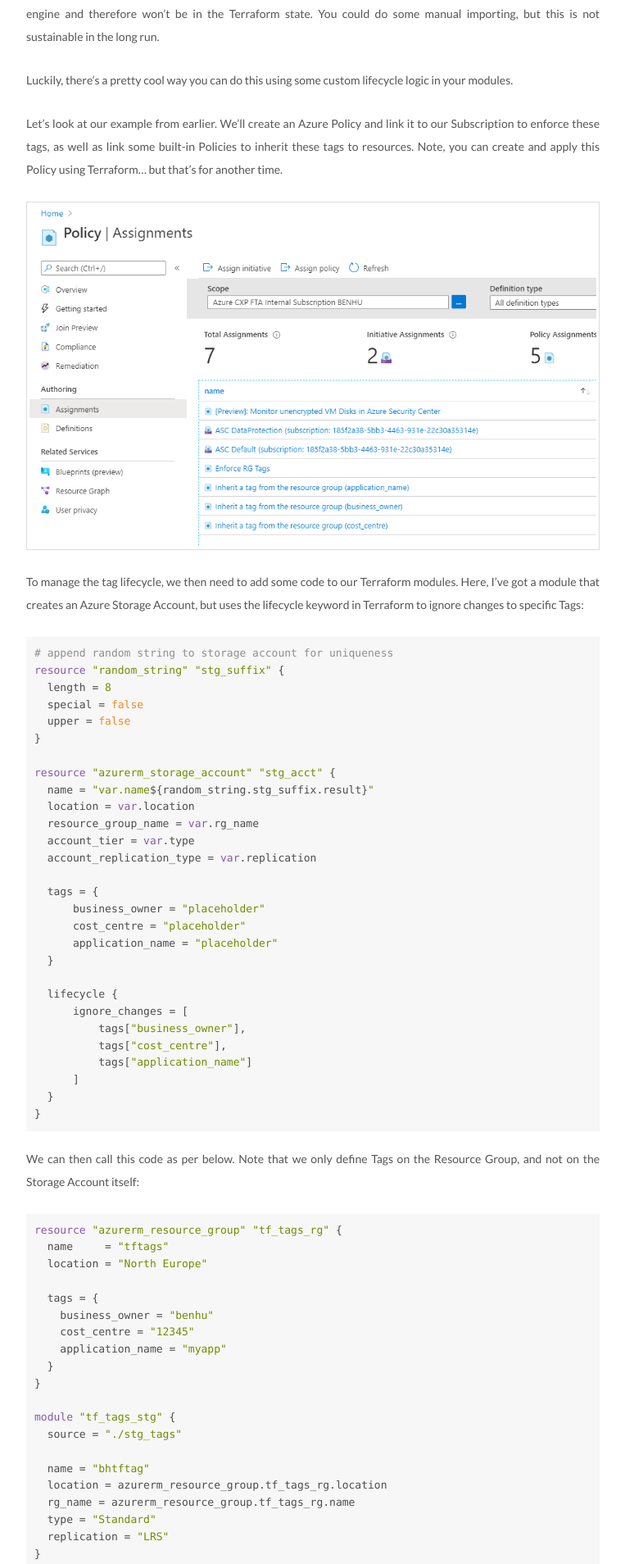
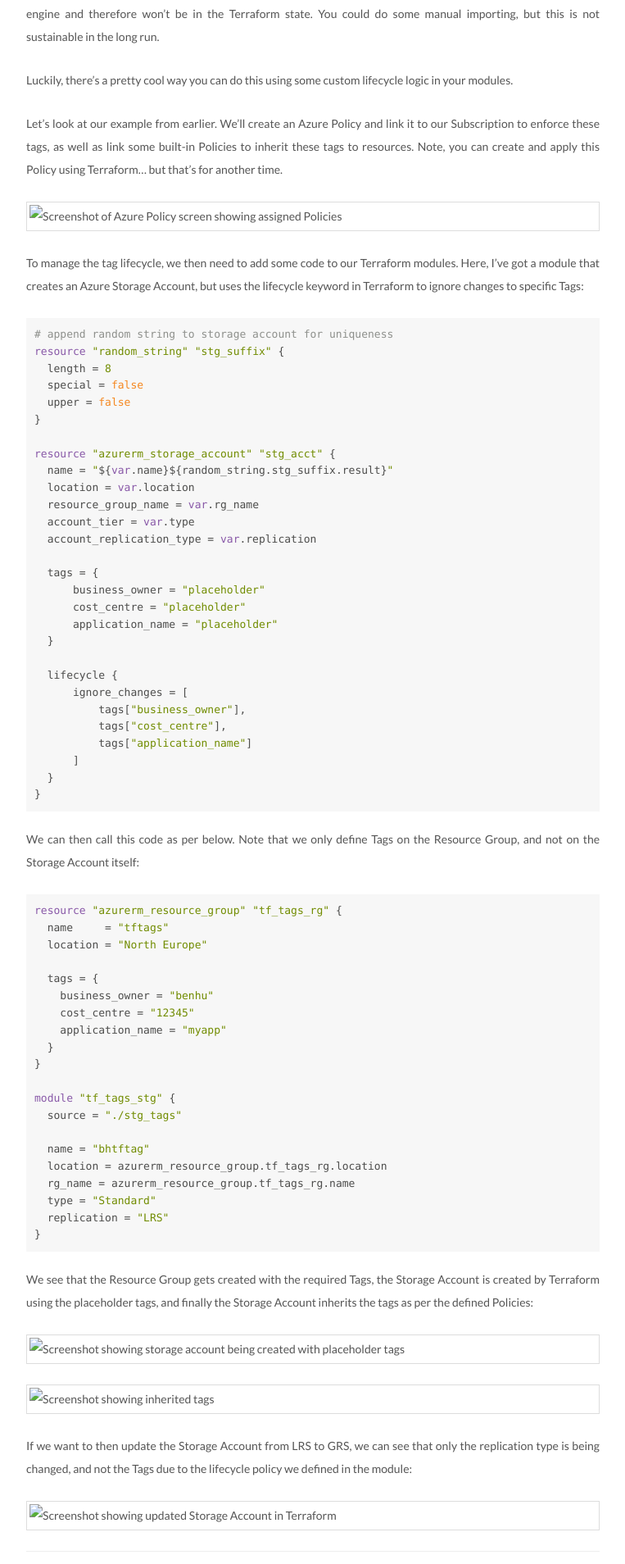
Before and after one commit to bhummerstone/bhummerstone.github.io, a Jekyll site: the page built from _posts/2020-06-18-terraform-azure-policy-tags.md, in a window 1280 px wide. Shown: the part 1341-3249 px from the top of the page at 82% size, without its empty margins (258-1021 px from the left). Built offline with Jekyll 4.4.1, drawn with Linux system fonts in a browser that asks for light colours.

Commit message:
changing reference to images

```diff
--- a/_posts/2020-06-18-terraform-azure-policy-tags.md
+++ b/_posts/2020-06-18-terraform-azure-policy-tags.md
@@ -38,7 +38,7 @@ Luckily, there's a pretty cool way you can do this using some custom lifecycle l
 
 Let's look at our example from earlier. We'll create an Azure Policy and link it to our Subscription to enforce these tags, as well as link some built-in Policies to inherit these tags to resources. Note, you can create and apply this Policy using Terraform... but that's for another time.
 
-![Screenshot of Azure Policy screen showing assigned Policies]({{ site.url }}/images/tf-tags-policies.png)
+![Screenshot of Azure Policy screen showing assigned Policies](../images/tf-tags-policies.png)
 
 To manage the tag lifecycle, we then need to add some code to our Terraform modules. Here, I've got a module that creates an Azure Storage Account, but uses the lifecycle keyword in Terraform to ignore changes to specific Tags:
 
@@ -51,7 +51,7 @@ resource "random_string" "stg_suffix" {
 }
 
 resource "azurerm_storage_account" "stg_acct" {
-  name = "var.name${random_string.stg_suffix.result}"
+  name = "${var.name}${random_string.stg_suffix.result}"
   location = var.location
   resource_group_name = var.rg_name
   account_tier = var.type
@@ -100,10 +100,10 @@ module "tf_tags_stg" {
 
 We see that the Resource Group gets created with the required Tags, the Storage Account is created by Terraform using the placeholder tags, and finally the Storage Account inherits the tags as per the defined Policies:
 
-![Screenshot showing storage account being created with placeholder tags]({{ site.url }}/images/tf-tags-stg-create.png)
+![Screenshot showing storage account being created with placeholder tags](../images/tf-tags-stg-create.png)
 
-![Screenshot showing inherited tags]({{ site.url }}/images/tf-tags-stg-inherit.png)
+![Screenshot showing inherited tags](../images/tf-tags-stg-inherit.png)
 
 If we want to then update the Storage Account from LRS to GRS, we can see that only the replication type is being changed, and not the Tags due to the lifecycle policy we defined in the module:
 
-![Screenshot showing updated Storage Account in Terraform]({{ site.url }}/images/tf-tags-stg-update.png)
+![Screenshot showing updated Storage Account in Terraform](../images/tf-tags-stg-update.png)
```
